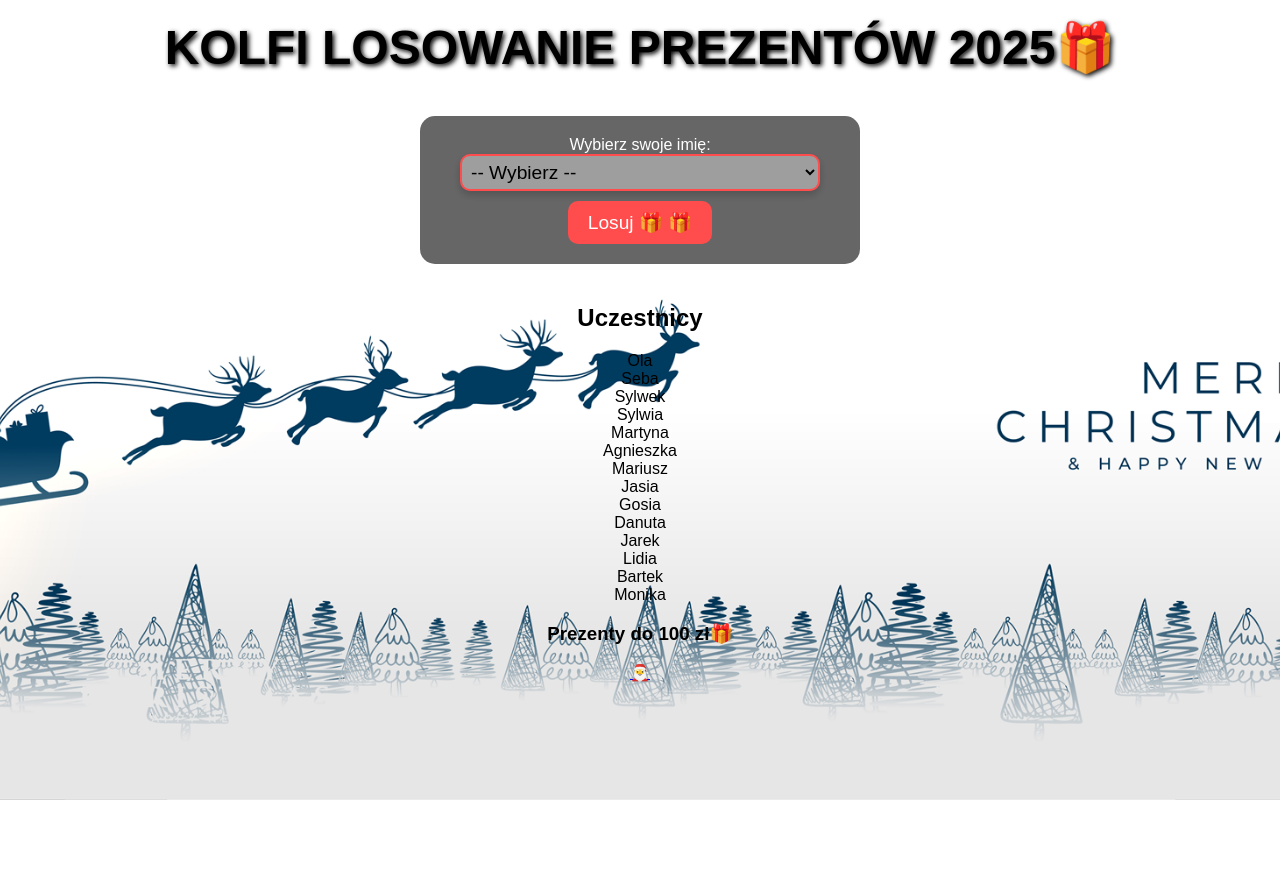
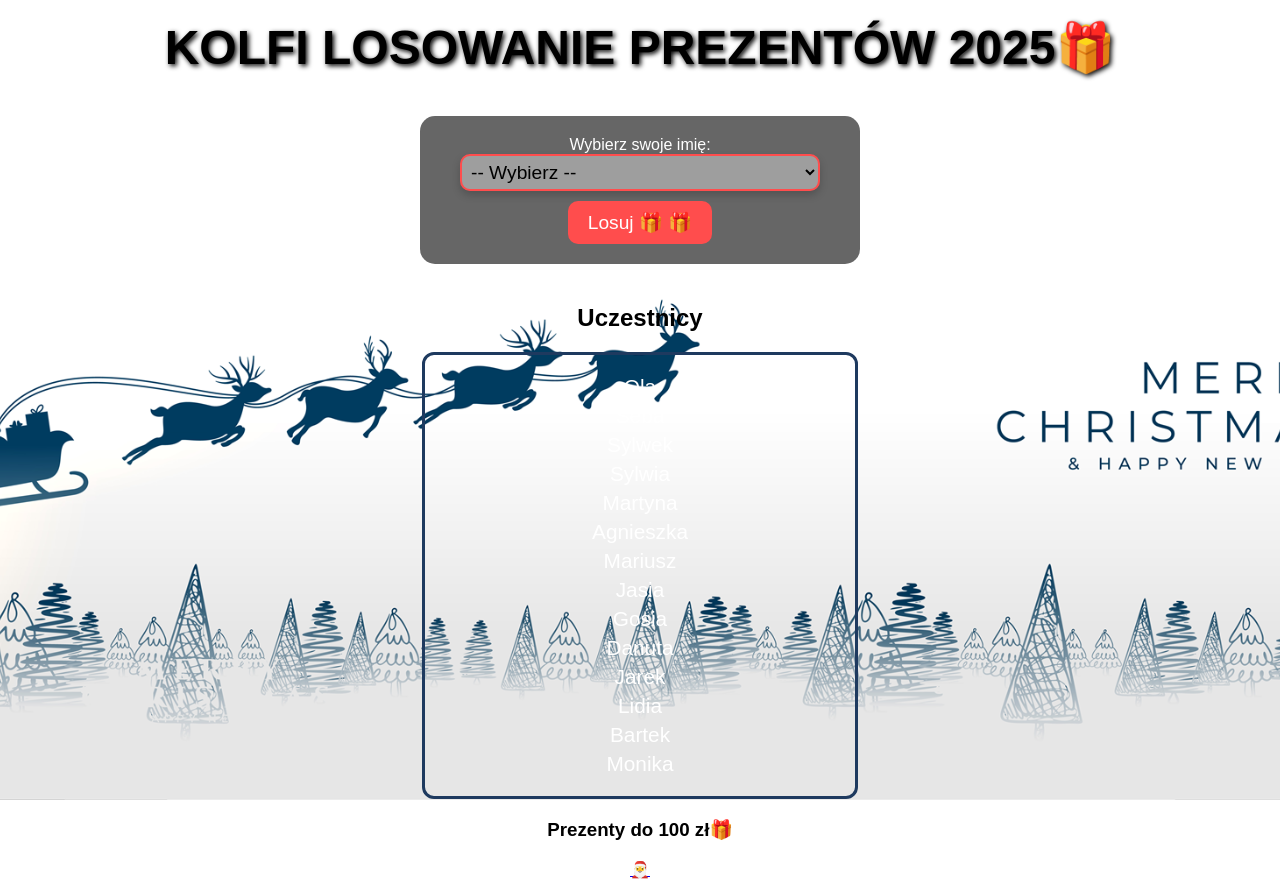
Before and after one commit to Wasett/-wi-ta-Kolfi, a Flask app: page / in a window 1280 px wide. Before the commit the page ends 800 px from the top, so only its background shows below. Run offline with Flask 3, Linux system fonts and the light colour scheme; grey boxes are pictures that could not be loaded.

Commit message:
Update index.html

```diff
--- a/templates/index.html
+++ b/templates/index.html
@@ -16,6 +16,29 @@
             list-style-type: none;
             padding-left: 0;
             margin-left: 0;
+        }
+
+        /* 🔹 Ramka listy uczestników w kolorze sań */
+        ul.participants,
+        ul {
+            border: 3px solid #1E3A5F; /* kolor sań z obrazka */
+            border-radius: 12px;
+            padding: 15px;
+            max-width: 400px;
+            margin: 20px auto;
+            background-color: transparent; /* przezroczyste tło */
+        }
+
+        /* 🔹 Kolor napisów w li (imiona) taki jak tło */
+        ul li {
+            color: #fff; /* jasny kolor tła z obrazka */
+            font-size: 1.3em;
+            margin: 5px 0;
+        }
+
+        /* 🔹 Napis "wylosował" czarny, dla kontrastu */
+        .draw-result {
+            color: black;
         }
     </style>
 </head>
```
